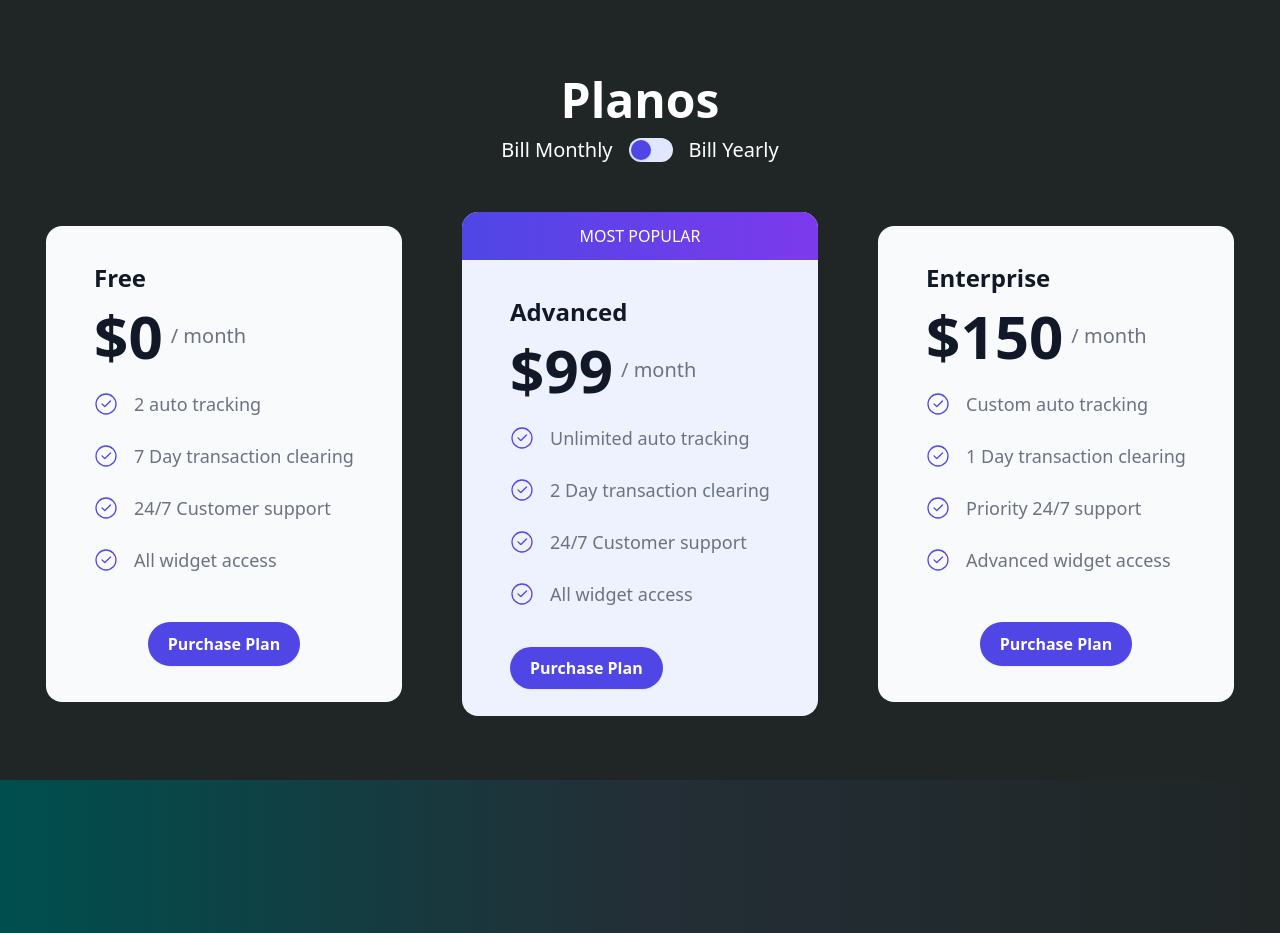
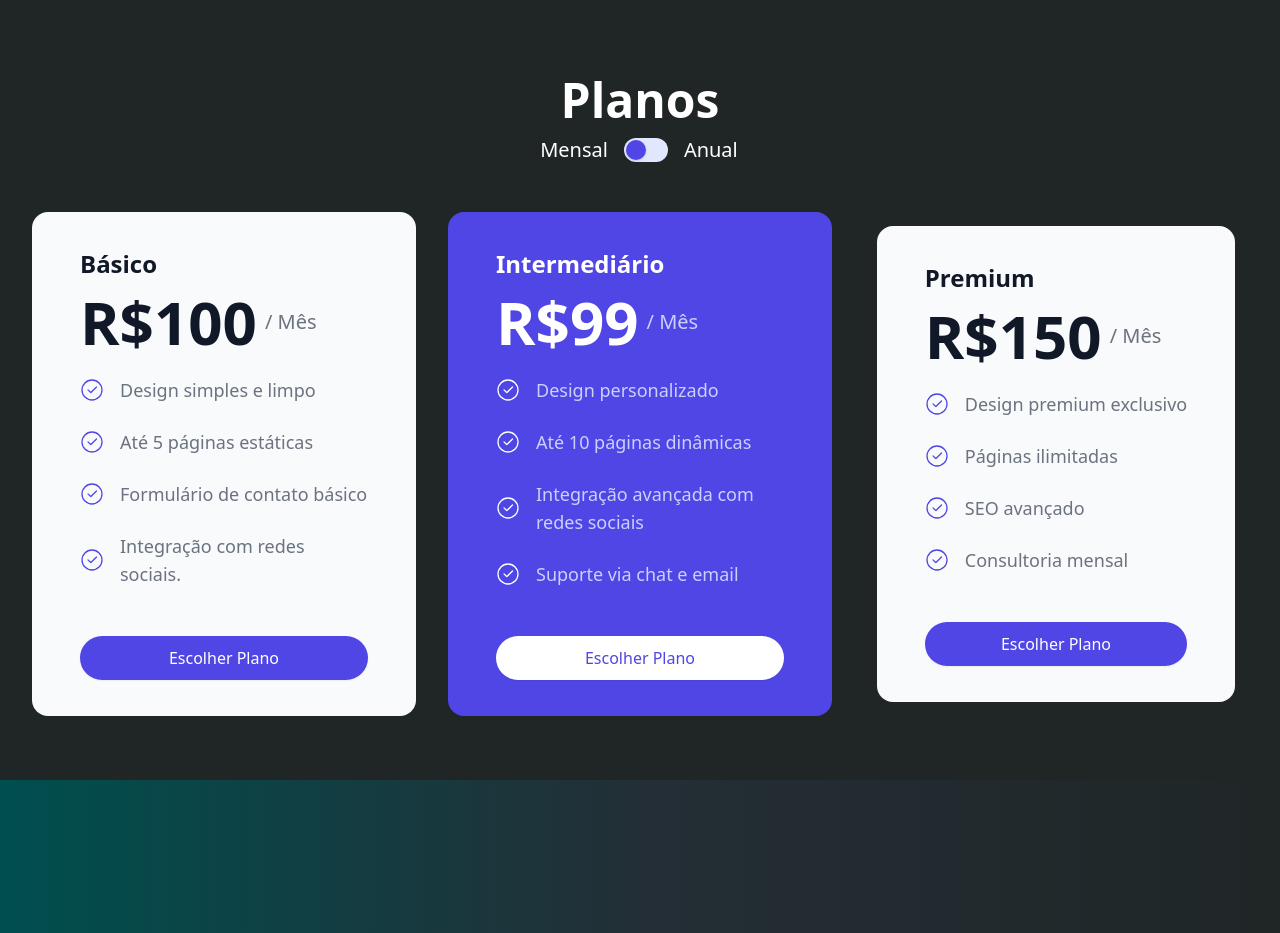
Before and after one commit to davikomura/mdk-studio-landing-page, a React (Vite) app: page /planos in a window 1280 px wide. Shown: the part 820-1753 px from the top of the page. Built offline with nearby package versions, Linux system fonts and the light colour scheme.

Commit message:
Finalização Page Planos

```diff
--- a/src/components/sessions/Planos.jsx
+++ b/src/components/sessions/Planos.jsx
@@ -1,138 +1,42 @@
-// import React from 'react'
-// // import fundo from '../../assets/fundo.png'
-// import marmore from '../../assets/marmore.png'
-// import check from '../../assets/check.svg'
-
-// export const Planos = () => {
-//   return (
-//     <div id="planos" className="bg-fundo-planos w-full h-screen inset-0 bg-cover bg-center object-cover object-center">
-
-//       <div className="z-10">
-//         <div className="flex flex-col justify-center items-center h-screen pt-20">
-//           <p className="text-white text-center text-5xl font-bold mb-3">
-//             Planos
-//           </p>
-//           <div className="flex flex-wrap justify-center items-center gap-4 p-4 mb-15">
-//             <div className="">
-//               <div className='bg-color-plan w-72 h-128 rounded-md font-bold relative'>
-//                 <img src={marmore} alt="Background Image" className=" rounded-md object-cover object-center w-full h-full opacity-30" />
-//                 <div className='text-white ml-6 pt-3 absolute top-0 left-0 bg-opacity-75'>BÁSICO</div>
-//                 <div className='text-white ml-6 pt-20 absolute top-0 left-0 bg-opacity-75'>Benefício 1</div>
-//                 <div className='text-white ml-6 pt-32 absolute top-0 left-0 bg-opacity-75'>
-//                   <div className="flex items-center mb-2">
-//                     <img src={check} className="mr-2 w-4 h-4" alt="Check Icon" />
-//                     <p className="text-sm">Design simples e limpo.</p>
-//                   </div>
-//                   <div className="flex items-center mb-2">
-//                     <img src={check} className="mr-2 w-4 h-4" alt="Check Icon" />
-//                     <p className="text-sm">Até 5 páginas estáticas.</p>
-//                   </div>
-//                   <div className="flex items-center mb-2">
-//                     <img src={check} className="mr-2 w-4 h-4" alt="Check Icon" />
-//                     <p className="text-sm">Formulário de contato básico.</p>
-//                   </div>
-//                   <div className="flex items-center mb-2">
-//                     <img src={check} className="mr-2 w-4 h-4" alt="Check Icon" />
-//                     <p className="text-sm">Integração com redes sociais.</p>
-//                   </div>
-//                 </div>
-//                 <div className='absolute bottom-6 left-0 w-full flex justify-center'>
-//                   <button className='bg-white text-black rounded-2xl px-3 py-1'>Começar agora</button>
-//                 </div>
-//               </div>
-//             </div>
-//             <div className="ml-2">
-//               <div className='bg-color-plan w-72 h-128 rounded-md font-bold relative'>
-//                 <img src={marmore} alt="Background Image" className=" rounded-md object-cover object-center w-full h-full opacity-30" />
-//                 <div className='text-white ml-6 pt-3 absolute top-0 left-0 bg-opacity-75'>INTERMEDIÁRIO</div>
-//                 <div className='text-white ml-6 pt-20 absolute top-0 left-0 bg-opacity-75'>Benefício 1</div>
-//                 <div className='text-white ml-6 pt-32 absolute top-0 left-0 bg-opacity-75'>
-//                   <div className="flex items-center mb-2">
-//                     <img src={check} className="mr-2 w-4 h-4" alt="Check Icon" />
-//                     <p className="text-sm">Design mais elaborado.</p>
-//                   </div>
-//                   <div className="flex items-center mb-2">
-//                     <img src={check} className="mr-2 w-4 h-4" alt="Check Icon" />
-//                     <p className="text-sm">Até 10 páginas, incluindo blog.</p>
-//                   </div>
-//                   <div className="flex items-center mb-2">
-//                     <img src={check} className="mr-2 w-4 h-4" alt="Check Icon" />
-//                     <p className="text-sm">Integração avançada com redes sociais.</p>
-//                   </div>
-//                   <div className="flex items-center mb-2">
-//                     <img src={check} className="mr-2 w-4 h-4" alt="Check Icon" />
-//                     <p className="text-sm">Integração com Google Analytics.</p>
-//                   </div>
-//                   <div className="flex items-center mb-2">
-//                     <img src={check} className="mr-2 w-4 h-4" alt="Check Icon" />
-//                     <p className="text-sm">Suporte técnico.</p>
-//                   </div>
-//                 </div>
-//                 <div className='absolute bottom-6 left-0 w-full flex justify-center'>
-//                   <button className='bg-white text-black rounded-2xl px-3 py-1'>Começar agora</button>
-//                 </div>
-//               </div>
-//             </div>
-//             <div className="ml-2.5">
-//               <div className='bg-color-plan w-72 h-128 rounded-md font-bold relative'>
-//                 <img src={marmore} alt="Background Image" className="rounded-md object-cover object-center w-full h-full opacity-30" />
-//                 <div className='text-white ml-6 pt-3 absolute top-0 left-0 bg-opacity-75'>PREMIUM</div>
-//                 <div className='text-white ml-6 pt-20 absolute top-0 left-0 bg-opacity-75'>Benefício 1</div>
-//                 <div className='text-white ml-6 pt-32 absolute top-0 left-0 bg-opacity-75'>
-//                   <div className="flex items-center mb-2">
-//                     <img src={check} className="mr-2 w-4 h-4" alt="Check Icon" />
-//                     <p className="text-sm">Design altamente personalizado.</p>
-//                   </div>
-//                   <div className="flex items-center mb-2">
-//                     <img src={check} className="mr-2 w-4 h-4" alt="Check Icon" />
-//                     <p className="text-sm">Funcionalidades avançadas (e-commerce, sistema de reservas, etc.).</p>
-//                   </div>
-//                   <div className="flex items-center mb-2">
-//                     <img src={check} className="mr-2 w-4 h-4" alt="Check Icon" />
-//                     <p className="text-sm">Segurança avançada.</p>
-//                   </div>
-//                   <div className="flex items-center mb-2">
-//                     <img src={check} className="mr-2 w-4 h-4" alt="Check Icon" />
-//                     <p className="text-sm">Suporte técnico prioritário.</p>
-//                   </div>
-//                   <div className="flex items-center mb-2">
-//                     <p className="text-sm underline">E muito mais...</p>
-//                   </div>
-//                 </div>
-//                 <div className='absolute bottom-6 left-0 w-full flex justify-center'>
-//                   <button className='bg-white text-black rounded-2xl px-3 py-1'>Começar agora</button>
-//                 </div>
-//               </div>
-//             </div>
-//           </div>
-//         </div>
-//       </div>
-//     </div>
-//   )
-// }
-
-
-import React from 'react'
+import React, { useState } from 'react';
 // import fundo from '../../assets/fundo.png'
-import marmore from '../../assets/marmore.png'
-import check from '../../assets/check.svg'
+import marmore from '../../assets/marmore.png';
+import check from '../../assets/check.svg';
 
 export const Planos = () => {
+  const [isAnnual, setIsAnnual] = useState(false);
+
+  const pricingData = {
+    basic: {
+      monthly: 100,
+      annually: 1000, // 12 * 100 - desconto
+    },
+    intermediate: {
+      monthly: 99,
+      annually: 990, // 12 * 99 - desconto
+    },
+    premium: {
+      monthly: 150,
+      annually: 1500, // 12 * 150 - desconto
+    },
+  };
+
   return (
     <div id="planos" className="bg-custom-color w-full min-h-screen inset-0">
       <div className="mx-auto max-w-screen-xl px-4 sm:px-6 lg:px-8 pt-24">
         <div className="mb-12">
           <p className="text-white text-center text-3xl sm:text-4xl md:text-5xl font-bold mb-3">Planos</p>
           <div className="flex justify-center items-center">
-            <label className="min-w-[3.5rem] text-lg sm:text-xl relative text-white mr-2 sm:mr-4 font-medium">Bill Monthly</label>
+            <label className="min-w-[3.5rem] text-lg sm:text-xl relative text-white mr-2 sm:mr-4 font-medium">Mensal</label>
             <input
               type="checkbox"
               id="basic-with-description"
               className="relative shrink-0 w-9 sm:w-11 h-5 sm:h-6 p-0.5 bg-indigo-100 checked:bg-none checked:bg-indigo-100 rounded-full cursor-pointer transition-colors ease-in-out duration-200 focus:border-blue-600 appearance-none
-                      before:inline-block before:w-4 sm:before:w-5 before:h-4 sm:before:h-5 before:bg-indigo-600 checked:before:bg-indigo-600 before:translate-x-0 checked:before:translate-x-full before:shadow before:rounded-full before:transform before:transition before:ease-in-out before:duration-200">
-            </input>
+                      before:inline-block before:w-4 sm:before:w-5 before:h-4 sm:before:h-5 before:bg-indigo-600 checked:before:bg-indigo-600 before:translate-x-0 checked:before:translate-x-full before:shadow before:rounded-full before:transform before:transition before:ease-in-out before:duration-200"
+              onChange={() => setIsAnnual(!isAnnual)}
+            />
             <label className="relative min-w-[3.5rem] font-medium text-lg sm:text-xl text-white ml-2 sm:ml-4">
-              Bill Yearly
+              Anual
             </label>
           </div>
         </div>
@@ -141,10 +45,12 @@ export const Planos = () => {
         <div className="space-y-8 lg:space-y-0 lg:grid lg:grid-cols-3 sm:gap-6 xl:gap-8 lg:items-center">
           {/* Pricing Card */}
           <div className="flex flex-col mx-auto max-w-sm text-gray-900 rounded-2xl bg-gray-50 p-6 md:py-9 md:px-12 transition-all duration-500 hover:bg-gray-100">
-            <h3 className="font-manrope text-2xl font-bold mb-3">Free</h3>
+            <h3 className="font-manrope text-2xl font-bold mb-3">Básico</h3>
             <div className="flex items-center mb-6">
-              <span className="font-manrope mr-2 text-4xl sm:text-5xl md:text-6xl font-semibold">$0</span>
-              <span className="text-lg sm:text-xl text-gray-500">/ month</span>
+              <span className="font-manrope mr-2 text-4xl sm:text-5xl md:text-6xl font-semibold">
+                R${isAnnual ? pricingData.basic.annually : pricingData.basic.monthly}
+              </span>
+              <span className="text-lg sm:text-xl text-gray-500">/ {isAnnual ? 'Ano' : 'Mês'}</span>
             </div>
             {/* List */}
             <ul className="mb-12 space-y-6 text-left text-base sm:text-lg text-gray-500">
@@ -163,7 +69,7 @@ export const Planos = () => {
                     strokeLinejoin="round"
                   />
                 </svg>
-                <span>2 auto tracking</span>
+                <span>Design simples e limpo</span>
               </li>
               <li className="flex items-center space-x-4">
                 <svg
@@ -180,7 +86,7 @@ export const Planos = () => {
                     strokeLinejoin="round"
                   />
                 </svg>
-                <span>7 Day transaction clearing</span>
+                <span>Até 5 páginas estáticas</span>
               </li>
               <li className="flex items-center space-x-4">
                 <svg
@@ -197,7 +103,7 @@ export const Planos = () => {
                     strokeLinejoin="round"
                   />
                 </svg>
-                <span>24/7 Customer support</span>
+                <span>Formulário de contato básico</span>
               </li>
               <li className="flex items-center space-x-4">
                 <svg
@@ -214,114 +120,113 @@ export const Planos = () => {
                     strokeLinejoin="round"
                   />
                 </svg>
-                <span>All widget access</span>
+                <span>Integração com redes sociais.</span>
               </li>
             </ul>
             <a
               href="javascript:;"
-              className="py-2.5 px-5 bg-indigo-600 shadow-sm rounded-full transition-all duration-500 text-sm sm:text-base text-white font-semibold text-center w-fit mx-auto hover:bg-indigo-700"
+              className="py-2.5 px-5 bg-indigo-600 shadow-sm rounded-full transition-all duration-500 text-sm sm:text-base text-white text-center hover:bg-indigo-700"
             >
-              Purchase Plan
+              Escolher Plano
             </a>
           </div>
 
-          {/* Pricing Card */}
-          <div className="flex flex-col mx-auto max-w-sm text-gray-900 rounded-2xl bg-indigo-50 transition-all duration-500 hover:bg-indigo-100">
-            <div className="uppercase bg-gradient-to-r from-indigo-600 to-violet-600 rounded-t-2xl p-3 text-center text-white text-sm sm:text-base">
-              MOST POPULAR
+          {/* Intermediate Plan */}
+          <div className="flex flex-col mx-auto max-w-sm text-gray-900 rounded-2xl bg-indigo-600 p-6 md:py-9 md:px-12 transition-all duration-500 hover:bg-indigo-700">
+            <h3 className="font-manrope text-2xl font-bold mb-3 text-white">Intermediário</h3>
+            <div className="flex items-center mb-6">
+              <span className="font-manrope mr-2 text-4xl sm:text-5xl md:text-6xl font-semibold text-white">
+                R${isAnnual ? pricingData.intermediate.annually : pricingData.intermediate.monthly}
+              </span>
+              <span className="text-lg sm:text-xl text-indigo-200">/ {isAnnual ? 'Ano' : 'Mês'}</span>
             </div>
-            <div className="p-6 md:py-9 md:px-12">
-              <h3 className="font-manrope text-2xl font-bold mb-3">Advanced</h3>
-              <div className="flex items-center mb-6">
-                <span className="font-manrope mr-2 text-4xl sm:text-5xl md:text-6xl font-semibold">$99</span>
-                <span className="text-lg sm:text-xl text-gray-500">/ month</span>
-              </div>
-              {/* List */}
-              <ul className="mb-12 space-y-6 text-left text-base sm:text-lg text-gray-500">
-                <li className="flex items-center space-x-4">
-                  <svg
-                    className="flex-shrink-0 w-5 sm:w-6 h-5 sm:h-6 text-indigo-600"
-                    viewBox="0 0 30 30"
-                    fill="none"
-                    xmlns="http://www.w3.org/2000/svg"
-                  >
-                    <path
-                      d="M10 14.7875L13.0959 17.8834C13.3399 18.1274 13.7353 18.1275 13.9794 17.8838L20.625 11.25M15 27.5C8.09644 27.5 2.5 21.9036 2.5 15C2.5 8.09644 8.09644 2.5 15 2.5C21.9036 2.5 27.5 8.09644 27.5 15C27.5 21.9036 21.9036 27.5 15 27.5Z"
-                      stroke="currentColor"
-                      strokeWidth="1.6"
-                      strokeLinecap="round"
-                      strokeLinejoin="round"
-                    />
-                  </svg>
-                  <span>Unlimited auto tracking</span>
-                </li>
-                <li className="flex items-center space-x-4">
-                  <svg
-                    className="flex-shrink-0 w-5 sm:w-6 h-5 sm:h-6 text-indigo-600"
-                    viewBox="0 0 30 30"
-                    fill="none"
-                    xmlns="http://www.w3.org/2000/svg"
-                  >
-                    <path
-                      d="M10 14.7875L13.0959 17.8834C13.3399 18.1274 13.7353 18.1275 13.9794 17.8838L20.625 11.25M15 27.5C8.09644 27.5 2.5 21.9036 2.5 15C2.5 8.09644 8.09644 2.5 15 2.5C21.9036 2.5 27.5 8.09644 27.5 15C27.5 21.9036 21.9036 27.5 15 27.5Z"
-                      stroke="currentColor"
-                      strokeWidth="1.6"
-                      strokeLinecap="round"
-                      strokeLinejoin="round"
-                    />
-                  </svg>
-                  <span>2 Day transaction clearing</span>
-                </li>
-                <li className="flex items-center space-x-4">
-                  <svg
-                    className="flex-shrink-0 w-5 sm:w-6 h-5 sm:h-6 text-indigo-600"
-                    viewBox="0 0 30 30"
-                    fill="none"
-                    xmlns="http://www.w3.org/2000/svg"
-                  >
-                    <path
-                      d="M10 14.7875L13.0959 17.8834C13.3399 18.1274 13.7353 18.1275 13.9794 17.8838L20.625 11.25M15 27.5C8.09644 27.5 2.5 21.9036 2.5 15C2.5 8.09644 8.09644 2.5 15 2.5C21.9036 2.5 27.5 8.09644 27.5 15C27.5 21.9036 21.9036 27.5 15 27.5Z"
-                      stroke="currentColor"
-                      strokeWidth="1.6"
-                      strokeLinecap="round"
-                      strokeLinejoin="round"
-                    />
-                  </svg>
-                  <span>24/7 Customer support</span>
-                </li>
-                <li className="flex items-center space-x-4">
-                  <svg
-                    className="flex-shrink-0 w-5 sm:w-6 h-5 sm:h-6 text-indigo-600"
-                    viewBox="0 0 30 30"
-                    fill="none"
-                    xmlns="http://www.w3.org/2000/svg"
-                  >
-                    <path
-                      d="M10 14.7875L13.0959 17.8834C13.3399 18.1274 13.7353 18.1275 13.9794 17.8838L20.625 11.25M15 27.5C8.09644 27.5 2.5 21.9036 2.5 15C2.5 8.09644 8.09644 2.5 15 2.5C21.9036 2.5 27.5 8.09644 27.5 15C27.5 21.9036 21.9036 27.5 15 27.5Z"
-                      stroke="currentColor"
-                      strokeWidth="1.6"
-                      strokeLinecap="round"
-                      strokeLinejoin="round"
-                    />
-                  </svg>
-                  <span>All widget access</span>
-                </li>
-              </ul>
-              <a
-                href="javascript:;"
-                className="py-2.5 px-5 bg-indigo-600 shadow-sm rounded-full transition-all duration-500 text-sm sm:text-base text-white font-semibold text-center w-fit mx-auto hover:bg-indigo-700"
-              >
-                Purchase Plan
-              </a>
-            </div>
+            {/* List */}
+            <ul className="mb-12 space-y-6 text-left text-base sm:text-lg text-indigo-200">
+              <li className="flex items-center space-x-4">
+                <svg
+                  className="flex-shrink-0 w-5 sm:w-6 h-5 sm:h-6 text-white"
+                  viewBox="0 0 30 30"
+                  fill="none"
+                  xmlns="http://www.w3.org/2000/svg"
+                >
+                  <path
+                    d="M10 14.7875L13.0959 17.8834C13.3399 18.1274 13.7353 18.1275 13.9794 17.8838L20.625 11.25M15 27.5C8.09644 27.5 2.5 21.9036 2.5 15C2.5 8.09644 8.09644 2.5 15 2.5C21.9036 2.5 27.5 8.09644 27.5 15C27.5 21.9036 21.9036 27.5 15 27.5Z"
+                    stroke="currentColor"
+                    strokeWidth="1.6"
+                    strokeLinecap="round"
+                    strokeLinejoin="round"
+                  />
+                </svg>
+                <span>Design personalizado</span>
+              </li>
+              <li className="flex items-center space-x-4">
+                <svg
+                  className="flex-shrink-0 w-5 sm:w-6 h-5 sm:h-6 text-white"
+                  viewBox="0 0 30 30"
+                  fill="none"
+                  xmlns="http://www.w3.org/2000/svg"
+                >
+                  <path
+                    d="M10 14.7875L13.0959 17.8834C13.3399 18.1274 13.7353 18.1275 13.9794 17.8838L20.625 11.25M15 27.5C8.09644 27.5 2.5 21.9036 2.5 15C2.5 8.09644 8.09644 2.5 15 2.5C21.9036 2.5 27.5 8.09644 27.5 15C27.5 21.9036 21.9036 27.5 15 27.5Z"
+                    stroke="currentColor"
+                    strokeWidth="1.6"
+                    strokeLinecap="round"
+                    strokeLinejoin="round"
+                  />
+                </svg>
+                <span>Até 10 páginas dinâmicas</span>
+              </li>
+              <li className="flex items-center space-x-4">
+                <svg
+                  className="flex-shrink-0 w-5 sm:w-6 h-5 sm:h-6 text-white"
+                  viewBox="0 0 30 30"
+                  fill="none"
+                  xmlns="http://www.w3.org/2000/svg"
+                >
+                  <path
+                    d="M10 14.7875L13.0959 17.8834C13.3399 18.1274 13.7353 18.1275 13.9794 17.8838L20.625 11.25M15 27.5C8.09644 27.5 2.5 21.9036 2.5 15C2.5 8.09644 8.09644 2.5 15 2.5C21.9036 2.5 27.5 8.09644 27.5 15C27.5 21.9036 21.9036 27.5 15 27.5Z"
+                    stroke="currentColor"
+                    strokeWidth="1.6"
+                    strokeLinecap="round"
+                    strokeLinejoin="round"
+                  />
+                </svg>
+                <span>Integração avançada com redes sociais</span>
+              </li>
+              <li className="flex items-center space-x-4">
+                <svg
+                  className="flex-shrink-0 w-5 sm:w-6 h-5 sm:h-6 text-white"
+                  viewBox="0 0 30 30"
+                  fill="none"
+                  xmlns="http://www.w3.org/2000/svg"
+                >
+                  <path
+                    d="M10 14.7875L13.0959 17.8834C13.3399 18.1274 13.7353 18.1275 13.9794 17.8838L20.625 11.25M15 27.5C8.09644 27.5 2.5 21.9036 2.5 15C2.5 8.09644 8.09644 2.5 15 2.5C21.9036 2.5 27.5 8.09644 27.5 15C27.5 21.9036 21.9036 27.5 15 27.5Z"
+                    stroke="currentColor"
+                    strokeWidth="1.6"
+                    strokeLinecap="round"
+                    strokeLinejoin="round"
+                  />
+                </svg>
+                <span>Suporte via chat e email</span>
+              </li>
+            </ul>
+            <a
+              href="javascript:;"
+              className="py-2.5 px-5 bg-white shadow-sm rounded-full transition-all duration-500 text-sm sm:text-base text-indigo-600 text-center hover:bg-gray-100"
+            >
+              Escolher Plano
+            </a>
           </div>
 
-          {/* Pricing Card */}
+          {/* Premium Plan */}
           <div className="flex flex-col mx-auto max-w-sm text-gray-900 rounded-2xl bg-gray-50 p-6 md:py-9 md:px-12 transition-all duration-500 hover:bg-gray-100">
-            <h3 className="font-manrope text-2xl font-bold mb-3">Enterprise</h3>
+            <h3 className="font-manrope text-2xl font-bold mb-3">Premium</h3>
             <div className="flex items-center mb-6">
-              <span className="font-manrope mr-2 text-4xl sm:text-5xl md:text-6xl font-semibold">$150</span>
-              <span className="text-lg sm:text-xl text-gray-500">/ month</span>
+              <span className="font-manrope mr-2 text-4xl sm:text-5xl md:text-6xl font-semibold">
+                R${isAnnual ? pricingData.premium.annually : pricingData.premium.monthly}
+              </span>
+              <span className="text-lg sm:text-xl text-gray-500">/ {isAnnual ? 'Ano' : 'Mês'}</span>
             </div>
             {/* List */}
             <ul className="mb-12 space-y-6 text-left text-base sm:text-lg text-gray-500">
@@ -340,7 +245,7 @@ export const Planos = () => {
                     strokeLinejoin="round"
                   />
                 </svg>
-                <span>Custom auto tracking</span>
+                <span>Design premium exclusivo</span>
               </li>
               <li className="flex items-center space-x-4">
                 <svg
@@ -357,7 +262,7 @@ export const Planos = () => {
                     strokeLinejoin="round"
                   />
                 </svg>
-                <span>1 Day transaction clearing</span>
+                <span>Páginas ilimitadas</span>
               </li>
               <li className="flex items-center space-x-4">
                 <svg
@@ -374,7 +279,7 @@ export const Planos = () => {
                     strokeLinejoin="round"
                   />
                 </svg>
-                <span>Priority 24/7 support</span>
+                <span>SEO avançado</span>
               </li>
               <li className="flex items-center space-x-4">
                 <svg
@@ -391,18 +296,18 @@ export const Planos = () => {
                     strokeLinejoin="round"
                   />
                 </svg>
-                <span>Advanced widget access</span>
+                <span>Consultoria mensal</span>
               </li>
             </ul>
             <a
               href="javascript:;"
-              className="py-2.5 px-5 bg-indigo-600 shadow-sm rounded-full transition-all duration-500 text-sm sm:text-base text-white font-semibold text-center w-fit mx-auto hover:bg-indigo-700"
+              className="py-2.5 px-5 bg-indigo-600 shadow-sm rounded-full transition-all duration-500 text-sm sm:text-base text-white text-center hover:bg-indigo-700"
             >
-              Purchase Plan
+              Escolher Plano
             </a>
           </div>
         </div>
       </div>
     </div>
   );
-}
+};
```
